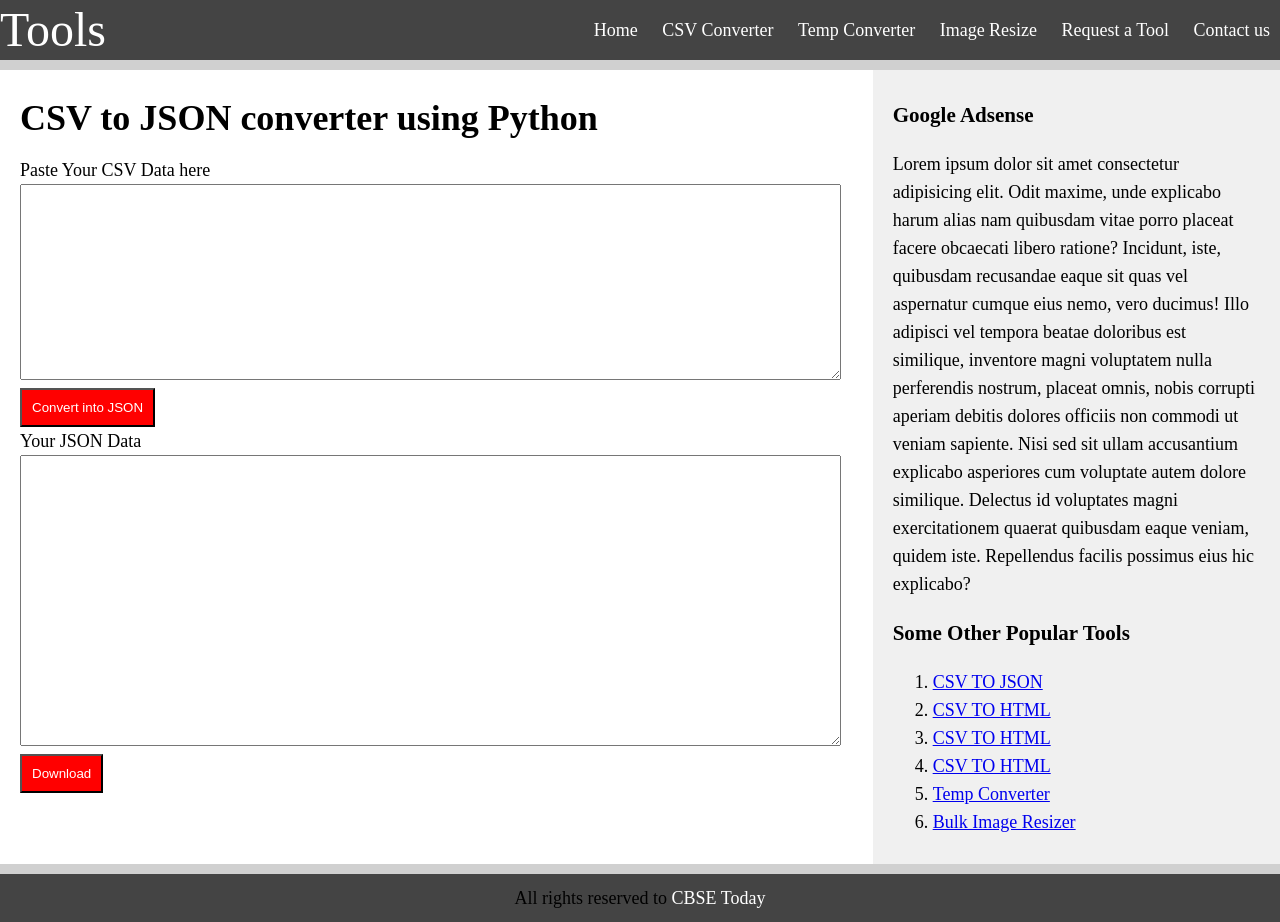
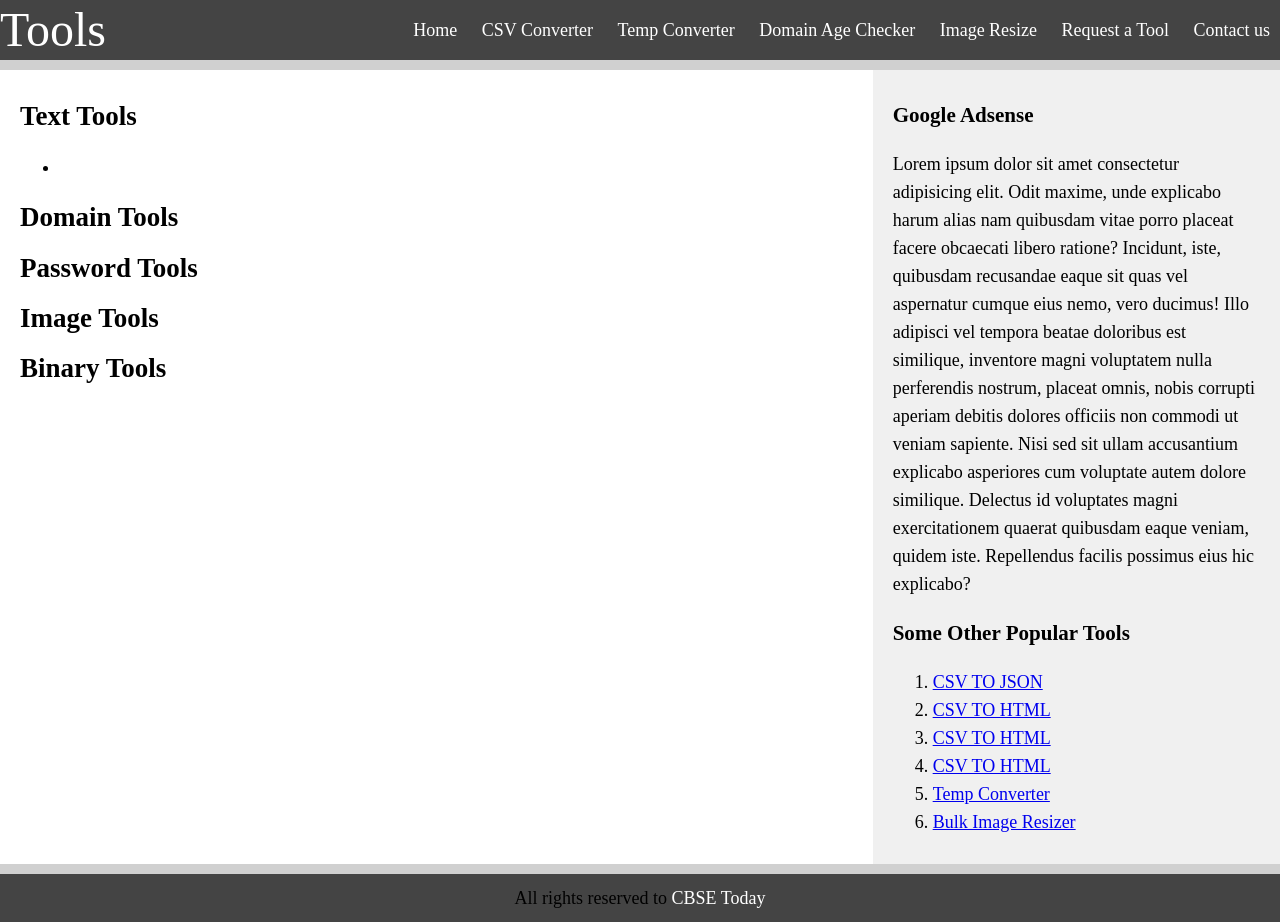
Before and after one commit to linrakesh/Tools, a Django app: page / in a window 1280 px wide. Run offline with Django 3.2, Linux system fonts and the light colour scheme.

Commit message:
Tools set projects added

```diff
--- a/tools/templates/basic.html
+++ b/tools/templates/basic.html
@@ -14,11 +14,11 @@
         <div id="header">
             <div class="container">
                 <div class="logo">
-                    <a href="#">Tools</a>
+                    <a href="{% url 'home' %}">Tools</a>
                 </div>
                 <div class="menu">
                     <ul>
-                        <li><a href="#">Home</a></li>
+                        <li><a href="{% url 'home' %}">Home</a></li>
                         <li><a href="#">CSV Converter</a>
                             <ul>
                                 <li><a href="{% url 'csv_to_json' %}">CSV to JSON</a></li>
@@ -27,6 +27,7 @@
                             </ul>
                         </li>
                         <li><a href="{% url 'temp_convert' %}">Temp Converter</a></li>
+                        <li><a href="{% url 'domain_age' %}">Domain Age Checker</a></li>
                         <li><a href="{% url 'resize_images' %}">Image Resize</a></li>
                         <li><a href="{% url 'tool_request' %}">Request a Tool</a></li>
                         <li><a href="{% url 'contact_us' %}">Contact us</a></li>
--- /dev/null
+++ b/tools/templates/tools/home.html
@@ -0,0 +1,14 @@
+{% extends 'basic.html' %}
+
+{% block title %} BinaryNote Tools {% endblock %}
+
+{% block content %}
+<h2>Text Tools</h2>
+<ul>
+    <li><a href=""></a></li>
+</ul>
+<h2>Domain Tools</h2>
+<h2>Password Tools</h2>
+<h2>Image Tools</h2>
+<h2>Binary Tools</h2>
+{% endblock content %}
--- a/tools/urls.py
+++ b/tools/urls.py
@@ -1,8 +1,9 @@
 from django.urls import path
-from .views import tool, csv_html, csv_xml, temp_converter, tool_request, contact_us,resize_images
+from .views import home, tool, csv_html, csv_xml, temp_converter, tool_request, contact_us,resize_images
 
 urlpatterns = [
-    path('', tool, name="csv_to_json"),
+    path('', home, name="home"),
+    path('csv2json', tool, name="csv_to_json"),
     path('csv2html/', csv_html, name="csv_to_html"),
     path('csv2xml/', csv_xml, name="csv_to_xml"),
     path('resize_images/', resize_images , name="resize_images"),
--- a/tools/views.py
+++ b/tools/views.py
@@ -6,6 +6,10 @@ from django.core.mail import send_mail
 # Create your views here.
 import csv
 import json
+
+
+def home(request):
+    return render(request,'tools/home.html')
 
 
 def csv_to_json(csv_data):
```
